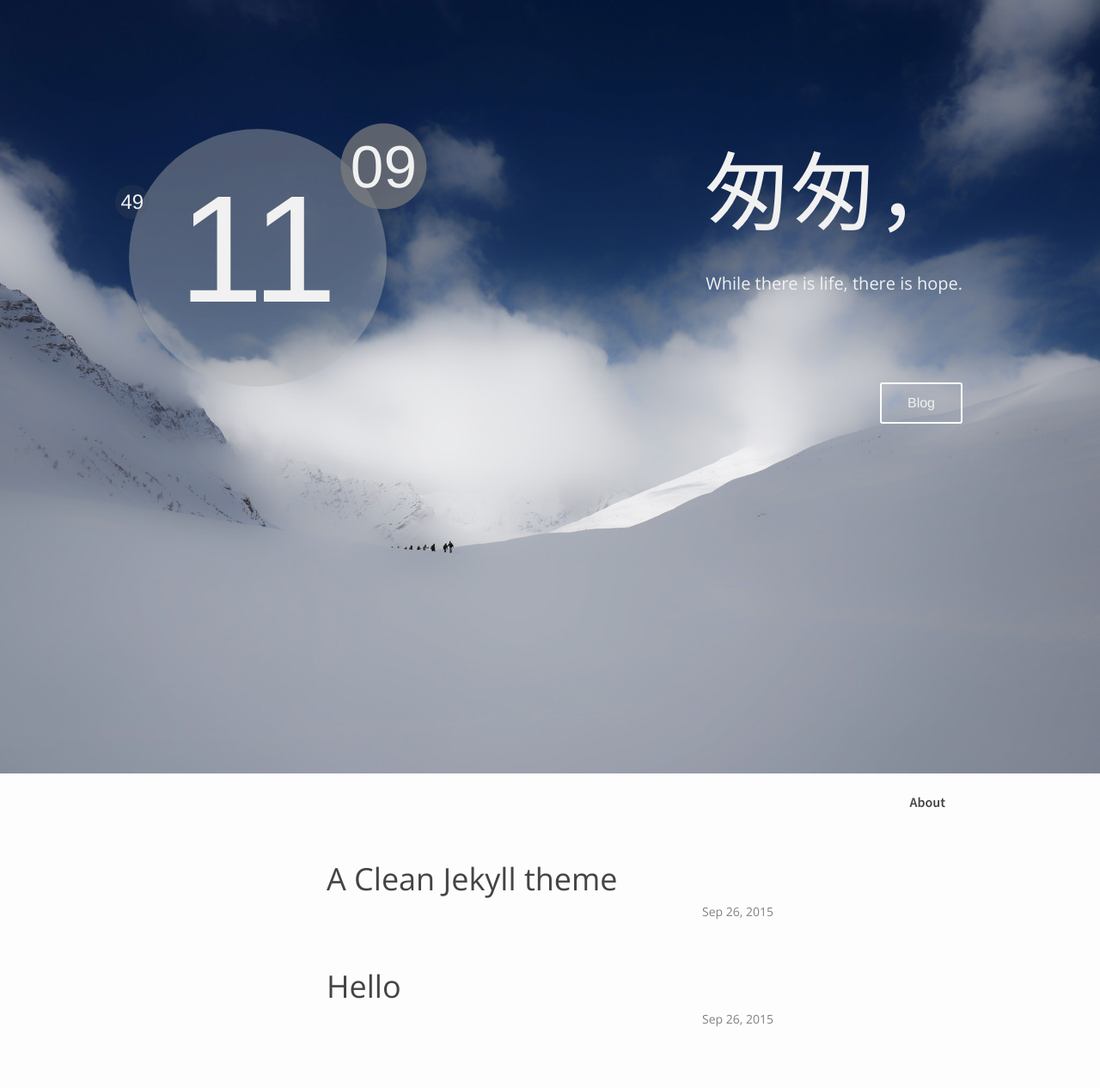
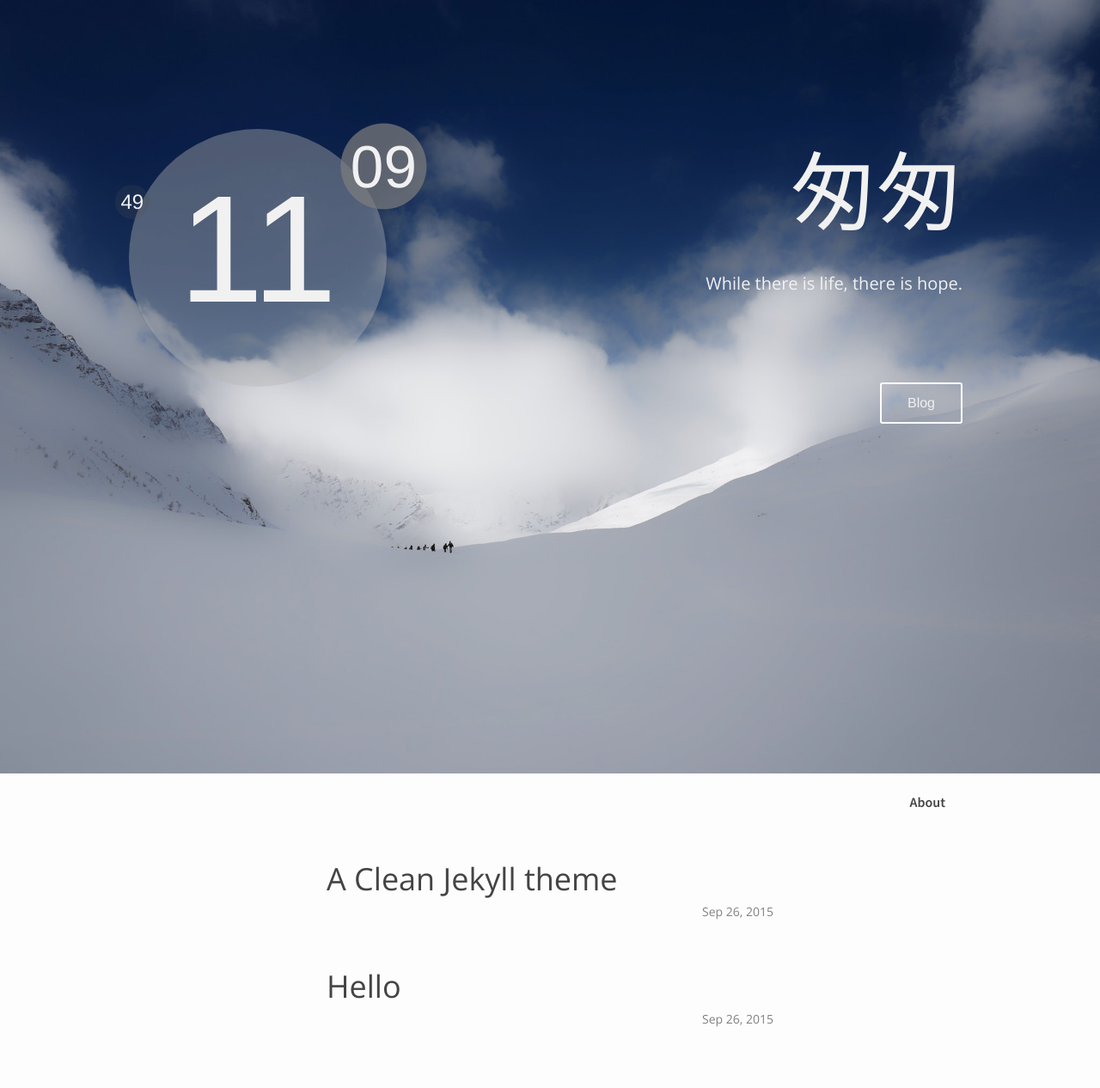
Before and after one commit to Doflawingo/Doflawingo.github.io, a Jekyll site: the page built from index.html, in a window 1280 px wide. Shown: the whole page at 86% size. Built offline with Jekyll 4.4.1, drawn with Linux system fonts in a browser that asks for light colours.

Commit message:
字体样式调整

```diff
--- a/_config.yml
+++ b/_config.yml
@@ -1,6 +1,6 @@
 # Site settings
 title: 太匆匆，无奈朝来寒雨晚来风
-label1: 匆匆，
+label1: 匆匆
 label2:
 email: your-email@domain.com
 description: > # this means to ignore newlines until "baseurl:"
```
